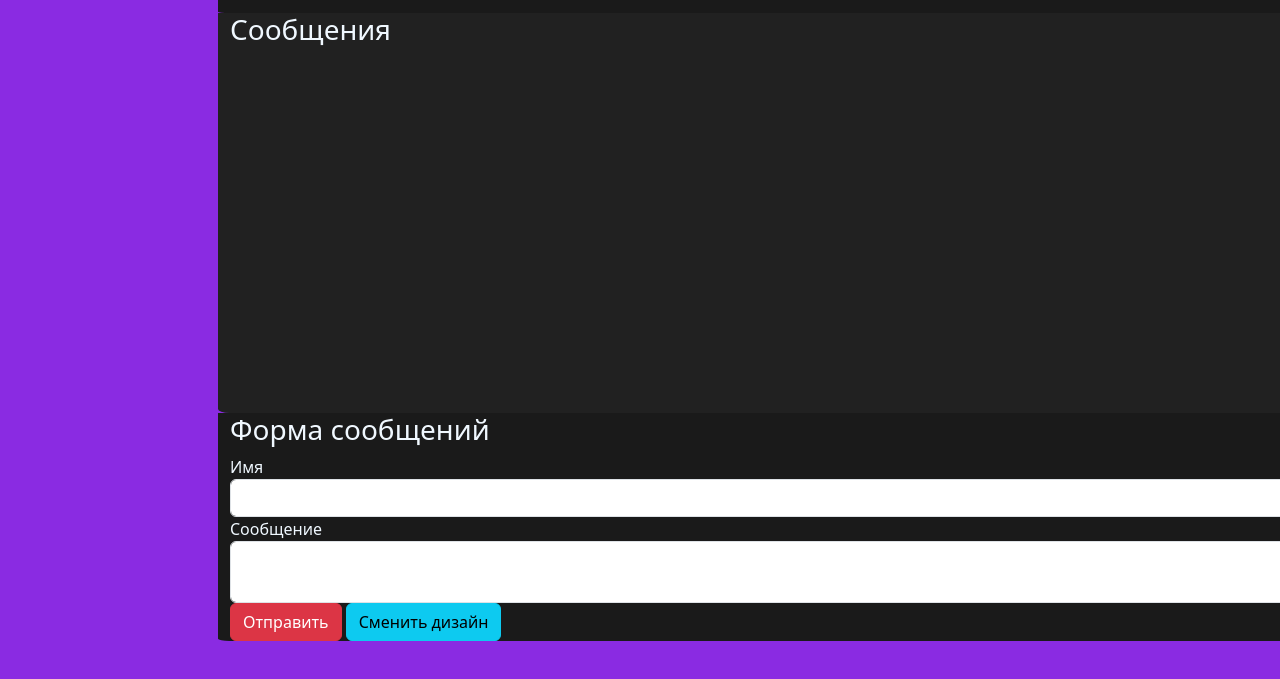
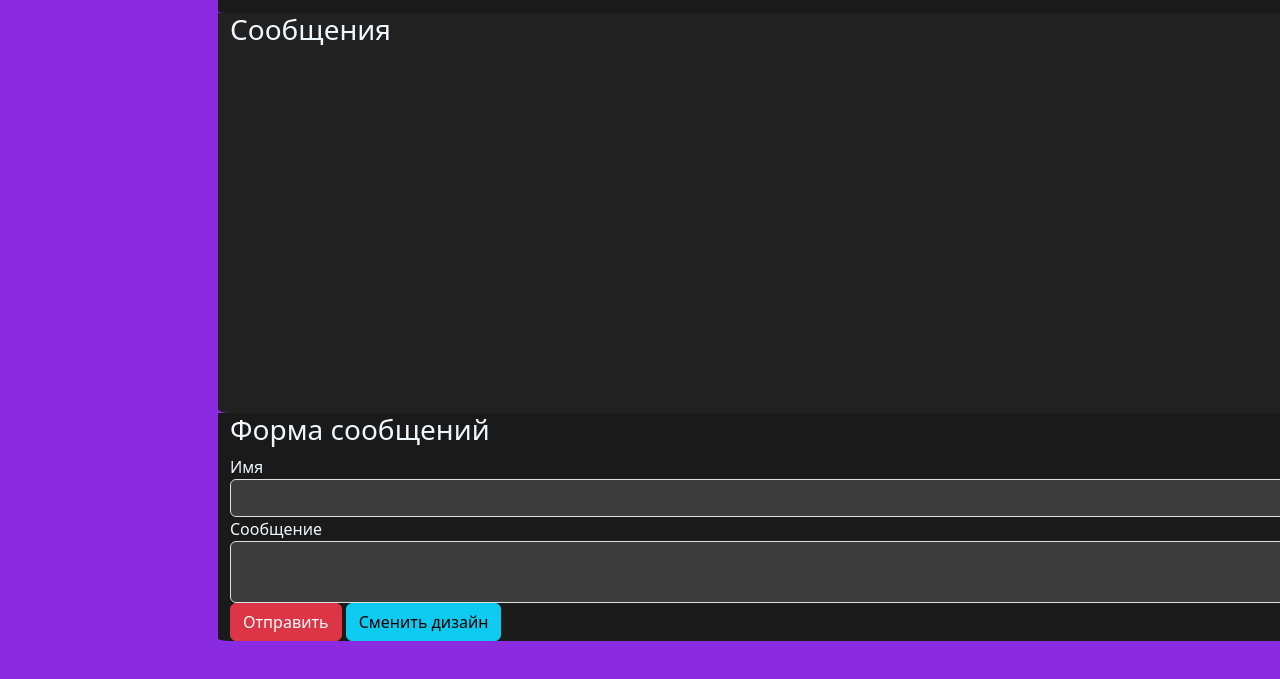
Before and after one commit to Polyz2023/ChatMax, a website: page index.html in a window 1280 px wide. Shown: the part 95-774 px from the top of the page. Drawn offline with nearby package versions, Linux system fonts and the light colour scheme; no server answers.

Commit message:
new disagn2

```diff
--- a/index.html
+++ b/index.html
@@ -53,11 +53,11 @@
                 <form id="messForm">
                     <div class="form-group">
                         <label for="name">Имя</label>
-                        <input type="text" id="name" name="name" class="form-control">
+                        <input type="text" id="name" name="name" class="form-control" style="background-color: rgb(60, 60, 60);">
                     </div>
                     <div class="form-group">
                         <label for="message">Сообщение</label>
-                        <textarea name="message" id="message" class="form-control"></textarea>
+                        <textarea name="message" id="message" class="form-control" style="background-color: rgb(60, 60, 60);"s></textarea>
                     </div>
                     <input type="submit" value="Отправить" class="btn btn-danger">
                     <a type="button" href="/chatm1" class="btn btn-info">Сменить дизайн</a>
```
